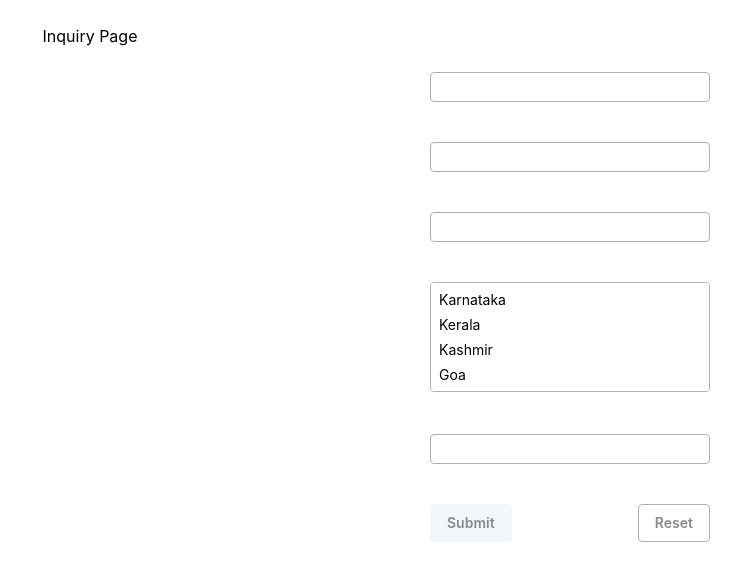
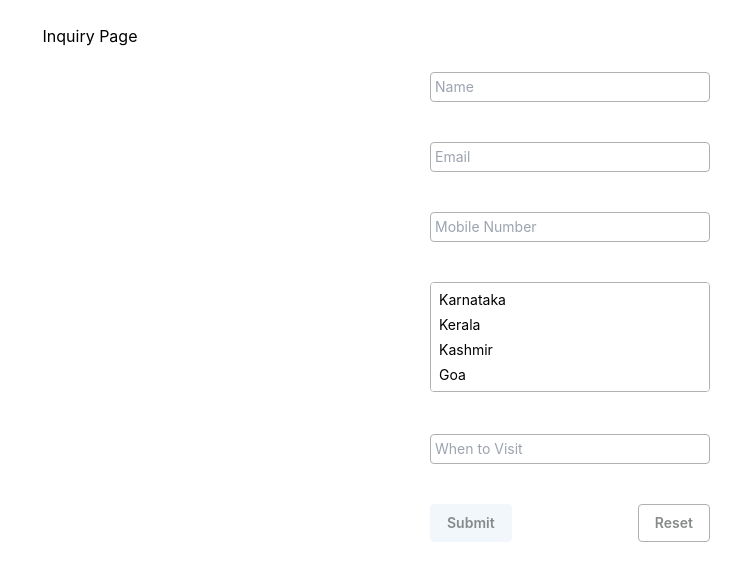
Before and after one commit to NiteshK90/kinfolks, a Next.js app in the folder front-end/: page /inquiry in a window 1280 px wide. Shown: the top 580 px of the page, without its empty margins (550-1280 px from the left). Built offline with nearby package versions, Linux system fonts and the light colour scheme.

Commit message:
Fix: placeholders

```diff
--- a/front-end/components/common/form-elements/Input.tsx
+++ b/front-end/components/common/form-elements/Input.tsx
@@ -2,15 +2,21 @@ import React from "react";
 
 interface InputProps {
   type: string;
+  placeholder?: string;
   register?: any;
 }
 
-export const Input: React.FC<InputProps> = ({ type, register = {} }) => {
+export const Input: React.FC<InputProps> = ({
+  type,
+  placeholder,
+  register = {},
+}) => {
   return (
     <div className="w-full min-w-[200px] relative">
       <input
         type={type}
         className="border border-primary-border rounded p-1 text-sm w-full"
+        placeholder={placeholder || ""}
         {...register}
       />
     </div>
--- a/front-end/pages/inquiry/index.tsx
+++ b/front-end/pages/inquiry/index.tsx
@@ -7,8 +7,11 @@ import { Button } from "../../components/common/form-elements/Button";
 import { ButtonTypes } from "../../components/common/form-elements/types";
 import { Input } from "../../components/common/form-elements/Input";
 import { Select } from "../../components/common/form-elements/Select";
+import { useNotification } from "../../providers/common/NotificationProvider";
+import { NotificationType } from "../../components/common/notification/Notification";
 
 const Inquiry: NextPage = () => {
+  const { addNotification } = useNotification();
   const { mutate: createVisitor } = useCreateVisitor();
   const {
     register,
@@ -29,10 +32,16 @@ const Inquiry: NextPage = () => {
   const onSubmit = async (data: Visitor) => {
     await createVisitor(data, {
       onSuccess: () => {
-        console.log("Your details are stored successfully");
+        addNotification({
+          content: "Your details are stored successfully",
+          type: NotificationType.Success,
+        });
       },
-      onError: (err) => {
-        console.log(err);
+      onError: (err: any) => {
+        addNotification({
+          content: err.message,
+          type: NotificationType.Danger,
+        });
       },
     });
     reset();
@@ -48,6 +57,7 @@ const Inquiry: NextPage = () => {
             <div className="pb-10">
               <Input
                 type="text"
+                placeholder="Name"
                 {...register("name", {
                   required: true,
                 })}
@@ -56,6 +66,7 @@ const Inquiry: NextPage = () => {
             <div className="pb-10">
               <Input
                 type="email"
+                placeholder="Email"
                 {...register("email", {
                   required: true,
                 })}
@@ -64,6 +75,7 @@ const Inquiry: NextPage = () => {
             <div className="pb-10">
               <Input
                 type="number"
+                placeholder="Mobile Number"
                 {...register("mobile", {
                   required: true,
                 })}
@@ -82,6 +94,7 @@ const Inquiry: NextPage = () => {
             <div className="pb-10">
               <Input
                 type="text"
+                placeholder="When to Visit"
                 {...register("whenToVisit", {
                   required: true,
                 })}
```
